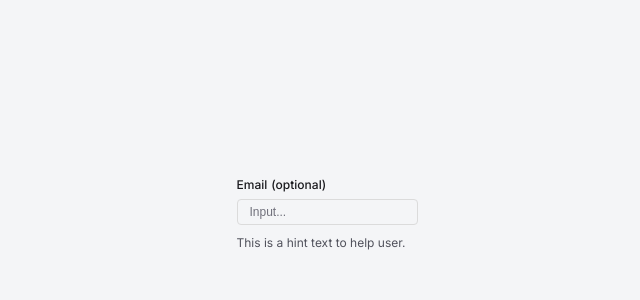
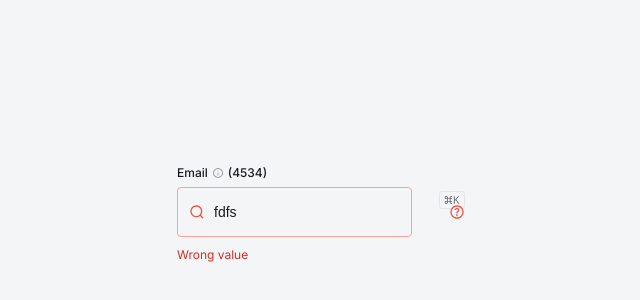
Before and after one commit to Follder/react--form-lib, a React (Create React App) app: page / in a window 1280 px wide. Shown: the part 186-486 px from the top of the page, without its empty margins (313-953 px from the left). Built offline with nearby package versions, Linux system fonts and the light colour scheme.

Commit message:
add new propps, refactoring code

```diff
--- /dev/null
+++ b/src/components/icons/Info/Info.tsx
@@ -0,0 +1,7 @@
+import { ReactComponent as Icon } from '../../../assets/icons/info.svg';
+
+const InfoIcon = () => {
+  return <Icon />;
+};
+
+export default InfoIcon;
--- a/src/components/input/Input.tsx
+++ b/src/components/input/Input.tsx
@@ -1,139 +1,157 @@
-import React from "react";
+import React, { useState } from "react";
+import InfoIcon from "../icons/Info/Info";
 import "./input.scss";
 
 type LabelPosition = "top" | "side";
 type Size = "xs" | "md" | "lg" | "xl";
 type Required = string | "required" | "*";
 type Info = string | null;
+type LeftIcon = "user" | "search" | "password" | "email" | null;
+type RightIcon = "help" | null;
 
 type Props = {
   labelPosition?: LabelPosition;
   value?: string;
   size?: Size;
-  border?: boolean;
+  isQuiet?: boolean;
   required?: Required;
   info?: Info;
+  isValid?: boolean;
+  helperText?: string | null;
+  errorText?: string | null;
+  isDisabled?: boolean;
+  leftIcon?: LeftIcon;
+  rightIcon?: RightIcon;
+  isCmndIcon?: boolean;
 };
 
 const Input: React.FC<Props> = ({
   labelPosition = "top",
-  value = "",
-  size = "xs",
-  border = true,
-  required = "optional",
-  info = "",
-  // labelInfo,
-  // idDisabled,
+  value = "fdfs",
+  size = "xl",
+  isQuiet = false,
+  required = "4534",
+  info = "This is a tooltip",
+  isValid = false,
+  helperText = "This is a hint text to help user111.",
+  errorText = "Wrong value",
+  isDisabled = false,
+  leftIcon = "search",
+  rightIcon = "help",
+  isCmndIcon = true,
 }) => {
-  const isInputRequired = () => {
+  const [query, setQuery] = useState(value);
+
+  const getRequiredOption = () => {
     switch (required) {
       case "required":
-        return "(required)";
+        return {
+          labelText: "(required)",
+          helperText: "This field is required",
+          required: true,
+        };
       case "*":
-        return "*";
+        return {
+          labelText: "*",
+          helperText: "This field is required",
+          required: true,
+        };
       case "":
-        return null;
+        return {
+          labelText: "",
+          helperText: "",
+          required: false,
+        };
       default:
-        return `(${required})`;
-    }
-  };
-
-  const getInfoIconClassName = () => {
-    return info ? "form-element__label_icon" : null;
-  };
-
-
-  const formLabelPosition =
-    labelPosition === "top"
-      ? "form-element__wrapper_label-top"
-      : "form-element__wrapper_label-side";
-
-  const borderValue = border === true ? "form-element__wrapper_border" : null;
-  const requiredValue = isInputRequired();
-  const formElementLabelIcon = getInfoIconClassName();
-
-  const sizeVariables = () => {
-    switch (size) {
-      case "xs":
         return {
-          "--input-padding-block": "2px",
-          "--input-padding-left": "12px",
-          "--input-padding-right": "12px",
-          "--input-line-height": "20px",
-          "--input-font-size": "12px",
-        };
-      case "md":
-        return {
-          "--input-padding-block": "8px",
-          "--input-padding-left": "12px",
-          "--input-padding-right": "12px",
-          "--input-line-height": "20px",
-          "--input-font-size": "12px",
-        };
-      case "lg":
-        return {
-          "--input-padding-block": "8px",
-          "--input-padding-left": "16px",
-          "--input-padding-right": "16px",
-          "--input-line-height": "24px",
-          "--input-font-size": "14px",
-        };
-      case "xl":
-        return {
-          "--input-padding-block": "12px",
-          "--input-padding-left": "16px",
-          "--input-padding-right": "16px",
-          "--input-line-height": "24px",
-          "--input-font-size": "14px",
+          labelText: `(${required})`,
+          helperText: helperText,
+          required: false,
         };
     }
   };
 
-  const applySizeVariables = () => {
-    const variables = sizeVariables();
-    for (const [key, value] of Object.entries(variables)) {
-      document.documentElement.style.setProperty(key, value);
-    }
+  const requiredOption = getRequiredOption();
+
+  const generateClassname = (
+    propps: string | boolean | null,
+    value: string | boolean,
+    className: string,
+    secondClassName: string | null = null
+  ) => {
+    return propps === value ? className : secondClassName;
   };
 
-  React.useEffect(() => {
-    applySizeVariables();
-  }, [size]);
-  console.log(formLabelPosition);
+  const position = generateClassname(
+    labelPosition,
+    "top",
+    "form-element_top",
+    "form-element_side"
+  );
+  const require = generateClassname(required, "*", "form-element_attention");
+  const helperTextAttention = generateClassname(
+    required,
+    "required",
+    "form-element_attentionText"
+  );
+  const quiet = generateClassname(isQuiet, true, "form-element_quiet");
+  const error = generateClassname(isValid, false, "form-element_error");
+  const searchIcon = generateClassname(
+    leftIcon,
+    "search",
+    "form-element_icon-left form-element_icon-left-search"
+  );
+  const helpIcon = generateClassname(
+    rightIcon,
+    "help",
+    "form-element_icon-right"
+  );
+  const cmndIcon = generateClassname(
+    isCmndIcon,
+    true,
+    "form-element_icon-cmnd"
+  );
+
+  const getSizeClassname = () => `form-element_${size}`;
+  const sizeClassname = getSizeClassname();
+
+  const infoIcon = () =>
+    info && (
+      <span className="form-element__label-icon">
+        {info && <span className="form-element__label-info">{info}</span>}
+        <InfoIcon />
+      </span>
+    );
 
   return (
-    <div className="form-element">
     <div
-        className={`form-element__wrapper ${formLabelPosition} ${borderValue}`}
+      className={`form-element ${position} ${require} ${quiet} ${helperTextAttention} ${sizeClassname} ${error} ${searchIcon} ${helpIcon}`}
     >
-        <label
-          htmlFor="email"
-          className={`form-element__label ${formElementLabelIcon}`}
-        >
+      <div className="form-element__wrapper">
+        <label htmlFor="email" className="form-element__label">
           Email
-          <span
-            style={{ marginLeft: info ? "16px" : "4px" }}
-            className={
-              required === "*"
-                ? "form-element__required_asteriks"
-                : "form-element__required"
-            }
-            title={'info'}
-          >
-            {requiredValue}
+          {infoIcon()}
+          {required && (
+            <span className="form-element__required">
+              {requiredOption.labelText}
             </span>
+          )}
         </label>
+        <div className={`${cmndIcon}`}>
           <input
             type="text"
             className={`form-element__input`}
             placeholder="Input..."
             id="email"
-          value={value}
-          required={required === "required" || required === "*"}
+            value={query}
+            required={requiredOption?.required}
+            onChange={(e) => setQuery(e.target.value)}
+            disabled={isDisabled}
           />
         </div>
+      </div>
       <div className="form-element__helper-text">
-        This is a hint text to help user.
+        {isValid ? requiredOption.helperText : errorText}
       </div>
     </div>
   );
--- a/src/components/input/input.scss
+++ b/src/components/input/input.scss
@@ -1,6 +1,9 @@
+$input-border-color: #d1d1d6;
+$input-text-attention: #d92d20;
+
 :root {
-  // --input-padding-block: 8px;
-  // --input-line-height: 15px;
+  --input-max-width: 300px;
+  --input-line-height: 15px;
 }
 
 // $input-padding-block: 8px;
@@ -10,93 +13,210 @@
 $dark-text-color: #1a1a1e;
 
 .form-element {
-  max-width: 200px;
+  width: var(--input-max-width);
 
   position: relative;
 
-  // &::after {
-  //   content: '';
-  //   width: 24px;
-  //   height: 16px;
-  //   background-image: url('../../assets/icons/cmnd.svg');
-
-  //   border: 1px solid #E4E4E7;
-  //   border-radius: 3px;
-
-  //   position: absolute;
-  //   right: 12px;
-  //   top: 50%;
-  //   transform: translateY(-50%);
-
-  //   z-index: 1;
-  // }
-
-  &__wrapper {
-    position: relative;
-
-    // &::before {
-    //   content: '';
-    //   width: 16px;
-    //   height: 16px;
-    //   background-image: url('../../assets/icons/search.svg');
-
-    //   position: absolute;
-    //   left: 12px;
-    //   top: 50%;
-    //   transform: translateY(-50%);
-
-    //   z-index: 1;
-    // }
-
-    // &::after {
-    //   content: '';
-    //   width: 16px;
-    //   height: 16px;
-    //   background-image: url('../../assets/icons/help.svg');
-
-    //   position: absolute;
-    //   right: 44px;
-    //   top: 50%;
-    //   transform: translateY(-50%);
-
-    //   z-index: 1;
-    // }
-
-    &_label-side {
+  &_side {
+    .form-element__wrapper {
       display: flex;
       flex-direction: row;
       justify-content: space-between;
       align-items: center;
 
       input {
-        width: calc(
-          var(--input-line-height) + (var(--input-padding-block) * 2) * 1.5
-        );
-        min-width: 64px;
+        // width: calc(
+        //   var(--input-line-height) + (var(--input-padding-block) * 2) * 1.5
+        // );
+        // width: fit-content;
+        max-width: fit-content; /* Мінімальна ширина */
+        width: 64px;
+
+        text-align: right;
         padding-block: 2px;
-
         margin-top: 0;
-      }
-    }
-
-    &_label-top {
-      display: flex;
-      flex-direction: column;
-    }
-
-    &_border {
-      input {
-        border: 1px solid #dbdbdb;
       }
     }
   }
 
+  &_top {
+    .form-element__wrapper {
+      display: flex;
+      flex-direction: column;
+    }
+  }
+
+  &_quiet {
+    .form-element__input {
+      border: 1px solid transparent;
+    }
+  }
+
+  &_attention {
+    .form-element__required {
+      color: $input-text-attention;
+    }
+
+    .form-element__helper-text {
+      color: $input-text-attention;
+    }
+  }
+
+  &_attentionText {
+    .form-element__helper-text {
+      color: $input-text-attention;
+    }
+  }
+
+  &_xs {
+    input {
+      padding-block: 2px;
+      padding-left: 12px;
+      padding-right: 12px;
+      line-height: 20px;
+      font-size: 12px;
+    }
+  }
+
+  &_md {
+    input {
+      padding-block: 8px;
+      padding-left: 12px;
+      padding-right: 12px;
+      line-height: 20px;
+      font-size: 12px;
+    }
+  }
+
+  &_lg {
+    input {
+      padding-block: 8px;
+      padding-left: 16px;
+      padding-right: 16px;
+      line-height: 24px;
+      font-size: 14px;
+    }
+  }
+
+  &_xl {
+    input {
+      padding-block: 12px;
+      padding-left: 16px;
+      padding-right: 16px;
+      line-height: 24px;
+      font-size: 14px;
+    }
+  }
+
+  &_error {
+    input {
+      border: 1px solid #fda29b;
+      &:focus {
+        border: 1px solid #fda29b;
+        outline: 4px solid #fcd2cf;
+      }
+    }
+
+    .form-element__helper-text {
+      color: $input-text-attention;
+    }
+
+    &.form-element_icon-left::before {
+      filter: invert(1) sepia(1) saturate(5) hue-rotate(320deg);
+    }
+
+    &.form-element_icon-right::after {
+      filter: invert(1) sepia(1) saturate(5) hue-rotate(320deg);
+    }
+  }
+
+  &_icon-cmnd {
+    &::after {
+      content: "";
+      width: 24px;
+      height: 16px;
+      background-image: url("../../assets/icons/cmnd.svg");
+
+      border: 1px solid #e4e4e7;
+      border-radius: 3px;
+
+      position: absolute;
+      right: 12px;
+      top: 50%;
+      transform: translateY(-50%);
+
+      z-index: 1;
+    }
+  }
+
+  &_icon-left {
+    &::before {
+      content: "";
+      width: 16px;
+      height: 16px;
+
+      position: absolute;
+      left: 12px;
+      margin-top: -2px;
+      top: 50%;
+      transform: translateY(-50%);
+
+      z-index: 1;
+    }
+
+    &-search {
+      &::before {
+        background-image: url("../../assets/icons/search.svg");
+      }
+    }
+
+    &-help {
+      &::before {
+        background-image: url("../../assets/icons/help.svg");
+      }
+    }
+
+    &.form-element_xs input {
+      padding-left: 32px;
+    }
+
+    &.form-element_md input {
+      padding-left: 32px;
+    }
+
+    &.form-element_lg input {
+      padding-left: 36px;
+    }
+
+    &.form-element_xl input {
+      padding-left: 36px;
+    }
+  }
+
+  &_icon-right {
+    &::after {
+      content: "";
+      width: 16px;
+      height: 16px;
+      background-image: url("../../assets/icons/help.svg");
+
+      position: absolute;
+      margin-top: -2px;
+      right: 12px;
+      // right: 44px;
+      top: 50%;
+      transform: translateY(-50%);
+
+      z-index: 1;
+    }
+  }
+
+  &__wrapper {
+    position: relative;
+  }
+
   &__required {
-    margin-left: 3px;
-    &_asteriks {
-      margin-left: 3px;
-      color: red;
-    }
+    margin-left: 4px;
   }
 
   &__label {
@@ -105,19 +225,48 @@ $dark-text-color: #1a1a1e;
     font-weight: 500;
     line-height: 20px;
 
+    display: flex;
+
     cursor: pointer;
 
-    &_icon {
+    &-icon {
+      width: 12px;
+      height: 12px;
+
       position: relative;
+      display: flex;
+      top: 4px;
 
-      &::after {
-        content: "";
+      margin-left: 4px;
+    }
+
+    &-info {
+      display: none;
+
+      position: absolute;
+      bottom: 20px;
+      left: 50%;
+      transform: translateX(-50%);
+      padding: 8px 12px;
+
+      width: max-content;
+      max-width: var(--input-max-width);
+
+      font-size: 12px;
+      line-height: 20px;
+      border-radius: 10px;
+      color: #fff;
+
+      background-color: #000;
+
+      &:after {
+        content: "\25BC";
+        color: #000;
         position: absolute;
-        top: 4px;
-        left: 33px;
-        background-image: url("../../assets//icons/info.svg");
+        bottom: -13px;
+        left: 50%;
+        transform: translateX(-50%);
         width: 12px;
-        height: 12px;
       }
     }
   }
@@ -138,7 +287,7 @@ $dark-text-color: #1a1a1e;
     border-radius: 4px;
 
     margin-top: 4px;
-    border: 1px solid transparent;
+    border: 1px solid $input-border-color;
     background-color: transparent;
 
     font-size: 12px;
@@ -152,10 +301,27 @@ $dark-text-color: #1a1a1e;
     }
 
     &:hover {
-      border: 1px solid #dbdbdb;
+      border: 1px solid $input-border-color;
+    }
+
+    &:focus {
+      border: 1px solid #96d0ff;
+      outline: 4px solid #cde5fe;
+    }
+
+    &:disabled {
+      color: #1a1a1e;
+      border: 1px solid #d1d1d6;
     }
   }
 }
 
+.form-element__label-icon:hover > .form-element__label-info {
+  display: block !important;
+}
+
+.form-element__input:disabled.form-element__input::placeholder {
+  color: #d1d1d6 !important;
+}
 //min width = 1.5 * height or 64 px
 //text overflow
--- /dev/null
+++ b/src/declarations.d.ts
@@ -0,0 +1,6 @@
+declare module "*.svg" {
+  import * as React from "react";
+  export const ReactComponent: React.FC<React.SVGProps<SVGSVGElement>>;
+  const src: string;
+  export default src;
+}
```
Lines whose indentation alone changed are shown as unchanged.
